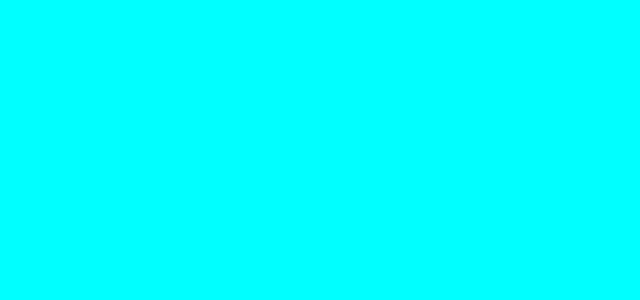
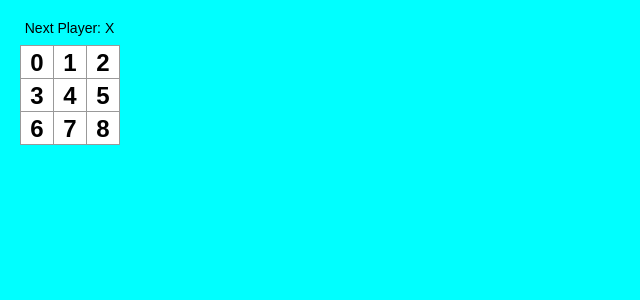
Before and after one commit to Geidy/tic-tac-toe, a React (Create React App) app: page / in a window 1280 px wide. Shown: the top 300 px of the page, without its empty margins (0-640 px from the left). Built offline with nearby package versions, Linux system fonts and the light colour scheme.

Commit message:
passed Game component to the app.js file

```diff
--- a/src/App.js
+++ b/src/App.js
@@ -1,11 +1,11 @@
 import React from 'react';
-//import logo from './logo.svg';
+import Game from './component/Game';
 import './App.css';
 
 function App() {
   return (
     <div className="App">
-
+      <Game />
     </div>
   );
 }
```
